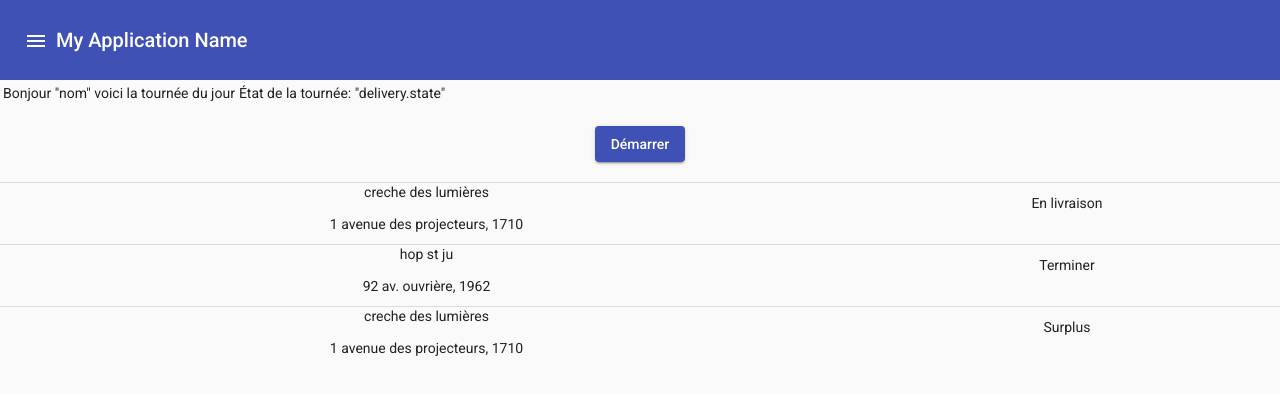
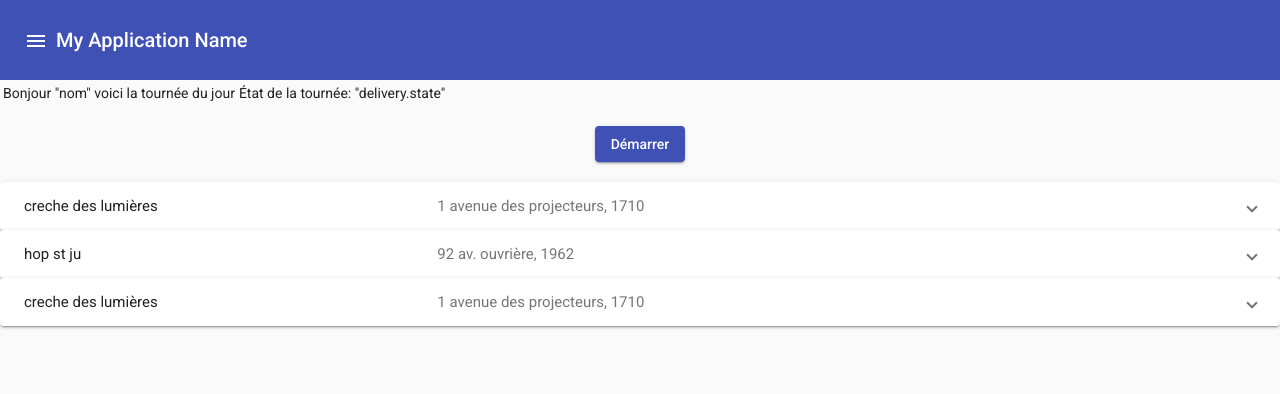
Before and after one commit to pfe-2023-group-03/snappies-front, an Angular app: page /tours in a window 1280 px wide. Shown: the top 394 px of the page. Built offline with nearby package versions, Linux system fonts and the light colour scheme.

Commit message:
feat: deliveries with expension panel

```diff
--- a/src/app/tours/tours.component.html
+++ b/src/app/tours/tours.component.html
@@ -1,6 +1,6 @@
 <div>
   <table>
-        <tr >
+    <tr>
       <td>Bonjour "nom" voici la tournée du jour</td>
       <td>État de la tournée: "delivery.state"</td>
     </tr>
@@ -12,16 +12,26 @@
 </div>
 
 <div>
-  <mat-grid-list *ngFor="let order of orders" cols="3" rowHeight="20px">
-    <mat-grid-tile [colspan]="2" [rowspan]="1">
+    <mat-expansion-panel *ngFor="let order of orders">
+      <mat-expansion-panel-header>
+        <mat-panel-title>
           {{ order.client.name }}
-    </mat-grid-tile>
-    <mat-grid-tile [colspan]="1" [rowspan]="2">
-      {{ order.state }}
-    </mat-grid-tile>
-    <mat-grid-tile [colspan]="2" [rowspan]="2">
+        </mat-panel-title>
+        <mat-panel-description>
           {{ order.client.address }}
-    </mat-grid-tile>
+        </mat-panel-description>
+      </mat-expansion-panel-header>
+
+      <!-- Contenu du panneau d'expansion -->
+      <div>
+        <mat-list>
+          <mat-list-item *ngFor="let article of articles">
+            <p mat-line><strong>{{ article.label }}</strong>  --  {{ article.quantity }}</p>
+          </mat-list-item>
+        </mat-list>
+        <p><strong>État:</strong> {{ order.state }}</p>
+      </div>
+
       <mat-divider></mat-divider>
-  </mat-grid-list>
+    </mat-expansion-panel>
   </div>
--- a/src/app/tours/tours.component.ts
+++ b/src/app/tours/tours.component.ts
@@ -13,6 +13,9 @@ export class ToursComponent implements OnInit {
   client1: Client;
   client2 : Client;
   client3 : Client;
+
+  //array of artciles with quantity
+  articles: any[] = [{label: 'couche S', quantity: 3}, {label: 'Sac poubelles', quantity: 4}, {label: 'Essuies', quantity: 2}];
 
   constructor(private ToursService: ToursService) {
     // Initialisez votre liste de livraisons ici (par exemple, à partir d'un service)
--- a/src/app/tours/tours.module.ts
+++ b/src/app/tours/tours.module.ts
@@ -7,6 +7,8 @@ import { MatDividerModule } from '@angular/material/divider';
 import { MatGridListModule } from '@angular/material/grid-list';
 import {MatButtonModule} from '@angular/material/button';
 import {MatTableModule} from '@angular/material/table';
+import {MatExpansionModule} from '@angular/material/expansion';
+
 
 
 @NgModule({
@@ -18,7 +20,7 @@ import {MatTableModule} from '@angular/material/table';
     MatGridListModule,
     MatButtonModule,
     MatTableModule,
-
+    MatExpansionModule
   ],
   exports: [ToursComponent]
 })
```
Lines whose indentation alone changed are shown as unchanged.
